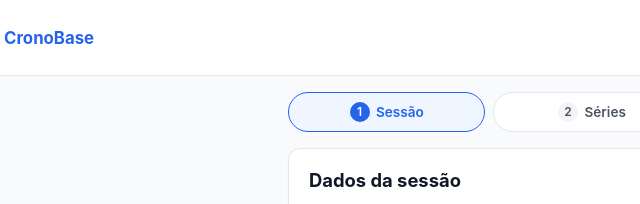
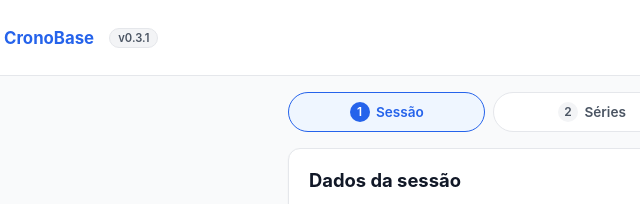
Before and after one commit to Jeffrog22/CronoBase, a website with bundled scripts: page index.html in a window 1280 px wide. Shown: the top 204 px of the page, 48-688 px from the left. Built offline with nearby package versions, Linux system fonts and the light colour scheme.

Commit message:
feat: adiciona tag de versão discreta ao top bar da config

```diff
--- a/index.html
+++ b/index.html
@@ -25,6 +25,7 @@
         <div class="brand">
           <img src="icons/icon-192.png" alt="" class="brand-mark" />
           <span class="brand-name">CronoBase</span>
+          <span class="brand-version" id="brandVersion"></span>
         </div>
         <div class="topbar-actions">
           <label class="theme-field">
--- a/js/state.js
+++ b/js/state.js
@@ -13,6 +13,8 @@ export const DEFAULT_CONFIG = {
 
 export const ESTILOS = ["Crawl", "Costas", "Peito", "Medley", "Livre", "Outro"];
 export const DISTANCIAS = [25, 50, 75, 100, 150, 200, 400];
+
+export const APP_VERSION = "0.3.1";
 
 /** Singleton do estado da sessão (mantido em memória durante a sessão). */
 export const state = {
--- a/js/ui.js
+++ b/js/ui.js
@@ -4,7 +4,7 @@
 import { msToDisplay, secondsLeft } from "./clock.js";
 import { THEME_OPTIONS } from "./themes.js";
 import { GP_MAP } from "./gamepad.js";
-import { sessionSummary } from "./state.js";
+import { sessionSummary, APP_VERSION } from "./state.js";
 import { haptic } from "./wake.js";
 
 export const els = {};
@@ -41,9 +41,9 @@ export function initUI() {
     "cfgNome", "cfgEstilo", "cfgDistancia", "cfgRepeticoes", "cfgDescanso", "cfgSeries", "cfgIntervalo",
     "novoAtleta", "addAtletaBtn", "atletasList", "atletasHint", "distHint",
     "prevStepBtn", "nextStepBtn", "startWorkoutBtn",
-    "savedCount", "exportBtn", "clearHistoryBtn",
-    "chronoName", "chronoConfig", "gpStatus", "soundBtn",
-    "masterDisplay", "continuousDisplay", "chronoStateLine",
+        "savedCount", "exportBtn", "clearHistoryBtn",
+    "brandVersion",
+    "chronoName", "chronoConfig", "gpStatus", "soundBtn",    "masterDisplay", "continuousDisplay", "chronoStateLine",
     "startBtn", "stopBtn", "summaryBtn", "chronoList",
     "summaryTitle", "summaryMeta", "summaryList",
     "backToChronoBtn", "discardBtn", "saveSessionBtn",
@@ -51,6 +51,9 @@ export function initUI() {
     "toast", "updateBanner", "updateBtn", "updateDismissBtn",
   ];
   for (const id of ids) els[id] = $(id);
+
+  // Tag de versão discreta ao lado do nome do app (top bar da config).
+  els.brandVersion.textContent = `v${APP_VERSION}`;
 
   // Tema: três selects espelhados.
   for (const sel of [els.themeSelect, els.themeSelectChrono, els.themeSelectSummary]) {
--- a/package.json
+++ b/package.json
@@ -1,6 +1,6 @@
 {
   "name": "cronobase",
-  "version": "0.1.0",
+  "version": "0.3.1",
   "private": true,
   "description": "Cronômetro de treino PWA (Modo 2) da Fizapp — GameSir X5 Lite, três temas.",
   "type": "module",
--- a/styles/app.css
+++ b/styles/app.css
@@ -87,6 +87,18 @@ input {
   white-space: nowrap;
   overflow: hidden;
   text-overflow: ellipsis;
+}
+
+.brand-version {
+  font-size: 0.7rem;
+  font-weight: 600;
+  color: var(--muted);
+  background: var(--surface-2);
+  border: 1px solid var(--border);
+  border-radius: 999px;
+  padding: 0.12rem 0.5rem;
+  margin-left: 0.45rem;
+  white-space: nowrap;
 }
 
 .topbar-actions {
```
